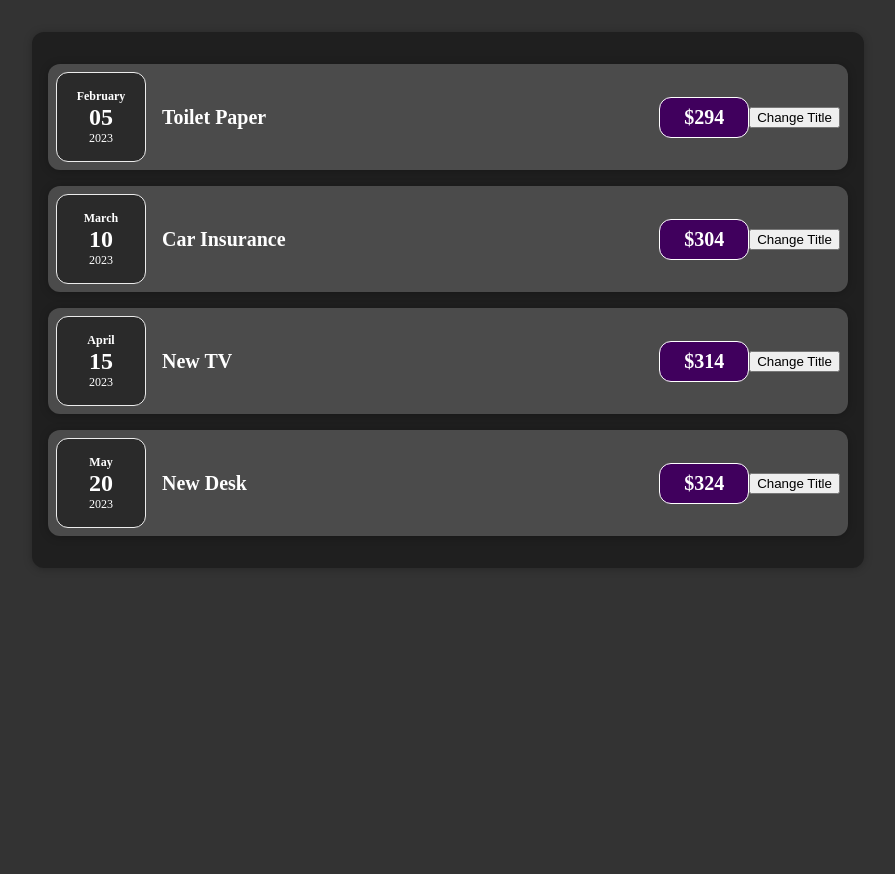
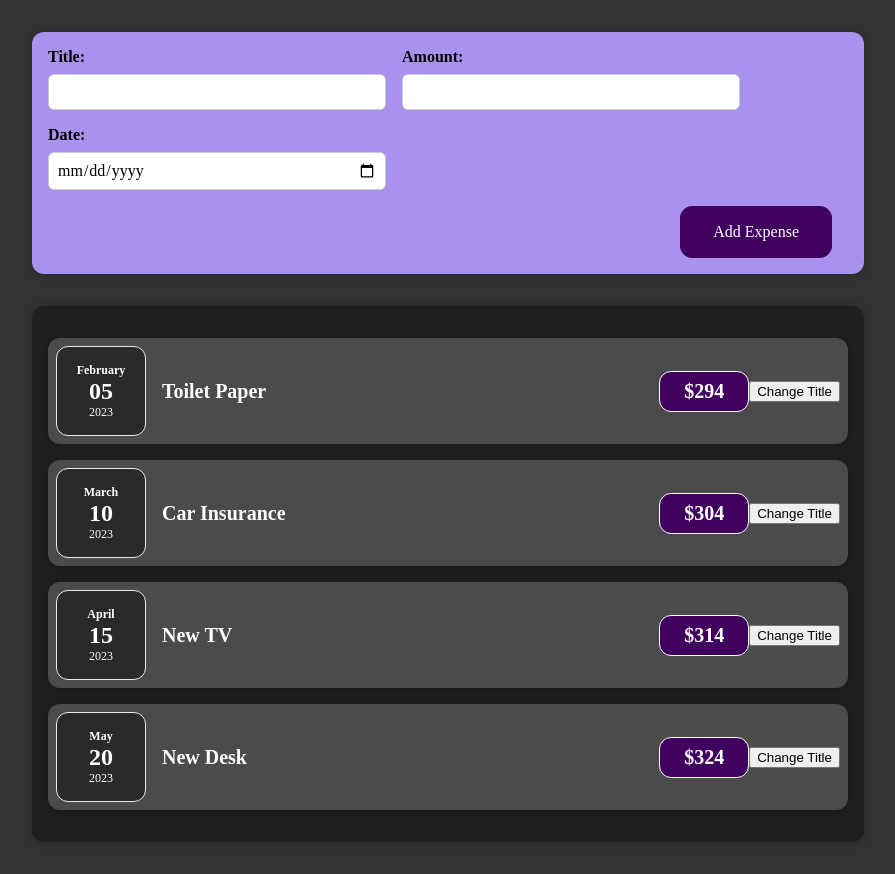
Before and after one commit to Nuscross/expense_project, a React (Create React App) app: page / in a window 1280 px wide. Shown: the whole page, without its empty margins (192-1087 px from the left). Before the commit the page ends 800 px from the top, so only its background shows below. Built offline with nearby package versions, Linux system fonts and the light colour scheme.

Commit message:
Update 6 files

```diff
--- a/src/App.js
+++ b/src/App.js
@@ -1,4 +1,5 @@
 import Expenses from "./components/Expenses/Expenses";
+import NewExpense from "./components/NewExpense/NewExpense";
 
 function App() {
   const expenses = [
@@ -30,6 +31,7 @@
 
   return (
     <div>
+      <NewExpense />
       <Expenses items={expenses} />
     </div>
   );
--- a/src/components/Expenses/ExpenseItem.js
+++ b/src/components/Expenses/ExpenseItem.js
@@ -1,6 +1,6 @@
 import { useState } from "react";
+import Card from "../UI/Card";
 import ExpenseDate from "./ExpenseDate";
-import Card from "../UI/Card";
 import "./ExpenseItem.css";
 
 function ExpenseItem(props) {
--- /dev/null
+++ b/src/components/NewExpense/ExpenseForm.css
@@ -0,0 +1,26 @@
+.new-expense__controls {
+  display: flex;
+  flex-wrap: wrap;
+  gap: 1rem;
+  margin-bottom: 1rem;
+  text-align: left;
+}
+
+.new-expense__control label {
+  font-weight: bold;
+  margin-bottom: 0.5rem;
+  display: block;
+}
+
+.new-expense__control input {
+  font: inherit;
+  padding: 0.5rem;
+  border-radius: 6px;
+  border: 1px solid #ccc;
+  width: 20rem;
+  max-width: 100%;
+}
+
+.new-expense__actions {
+  text-align: right;
+}
--- /dev/null
+++ b/src/components/NewExpense/ExpenseForm.js
@@ -0,0 +1,61 @@
+import { useState } from "react";
+import "./ExpenseForm.css";
+
+function ExpenseForm() {
+  const [enterTitle, setTitleUpdate] = useState("");
+  const [enterAmount, setAmountUpdate] = useState("");
+  const [enterDate, setDateUpdate] = useState("");
+  //   const [userInput,setUserInput] = useState({
+  //     enterTitle = "",
+  //     enterAmount = "",
+  //     enterDate = "",
+  //   });
+
+  const titleUpdate = (event) => {
+    setTitleUpdate(event.target.value);
+    // setUserInput((prevState) => {
+    //     return { ...prevState, setTitleUpdate(event.target.value) }
+    // });
+  };
+  const amountUpdate = (event) => {
+    setAmountUpdate(event.target.value);
+    // setUserInput((prevState) => {
+    //     return { ...prevState, setAmountUpdate(event.target.value) }
+    // });
+  };
+  const dateUpdate = (event) => {
+    setDateUpdate(event.target.value);
+    // setUserInput((prevState) => {
+    //     return { ...prevState, setDateUpdate(event.target.value) }
+    // });
+  };
+
+  return (
+    <form>
+      <div className="new-expense__controls">
+        <div className="new-expense__control">
+          <label>Title:</label>
+          <input type="text" onChange={titleUpdate} />
+        </div>
+        <div className="new-expense__control">
+          <label>Amount:</label>
+          <input type="number" min="0.01" step="0.01" onChange={amountUpdate} />
+        </div>
+        <div className="new-expense__control">
+          <label>Date:</label>
+          <input
+            type="date"
+            min="2019-01-01"
+            max="2023-12-31"
+            onChange={dateUpdate}
+          />
+        </div>
+      </div>
+      <div className="new-expense__actions">
+        <button type="submit">Add Expense</button>
+      </div>
+    </form>
+  );
+}
+
+export default ExpenseForm;
--- /dev/null
+++ b/src/components/NewExpense/NewExpense.css
@@ -0,0 +1,38 @@
+.new-expense {
+  background-color: #a892ee;
+  padding: 1rem;
+  margin: 2rem auto;
+  width: 50rem;
+  max-width: 95%;
+  border-radius: 12px;
+  text-align: center;
+  box-shadow: 0 1px 8px rgba(0, 0, 0, 0.25);
+}
+
+.new-expense button {
+  font: inherit;
+  cursor: pointer;
+  padding: 1rem 2rem;
+  border: 1px solid #40005d;
+  background-color: #40005d;
+  color: white;
+  border-radius: 12px;
+  margin-right: 1rem;
+}
+
+.new-expense button:hover,
+.new-expense button:active {
+  background-color: #510674;
+  border-color: #510674;
+}
+
+.new-expense button.alternative {
+  color: #220131;
+  border-color: transparent;
+  background-color: transparent;
+}
+
+.new-expense button.alternative:hover,
+.new-expense button.alternative:active {
+  background-color: #ddb3f8;
+}
--- /dev/null
+++ b/src/components/NewExpense/NewExpense.js
@@ -0,0 +1,12 @@
+import ExpenseForm from "./ExpenseForm";
+import "./NewExpense.css";
+
+function NewExpense() {
+  return (
+    <div className="new-expense">
+      <ExpenseForm />
+    </div>
+  );
+}
+
+export default NewExpense;
```
